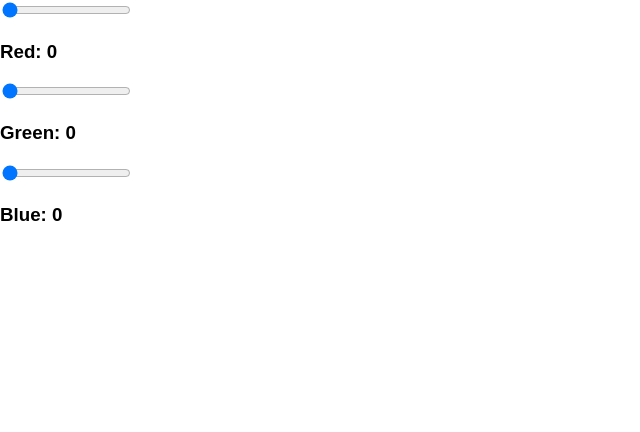
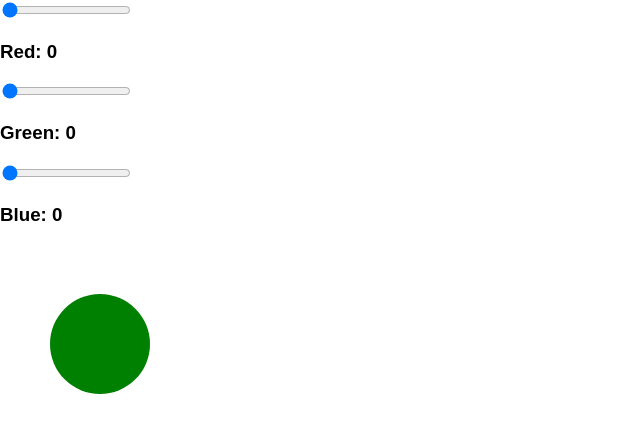
Before and after one commit to leonardo-vargas-de-paula/react-rgb, a React (Create React App) app: page / in a window 1280 px wide. Shown: the top 432 px of the page, without its empty margins (0-640 px from the left). Built offline with nearby package versions, Linux system fonts and the light colour scheme.

Commit message:
feat: adiciona uma forma geometrica de circulo

```diff
--- a/src/App.js
+++ b/src/App.js
@@ -17,6 +17,12 @@ function App() {
     setBlue(parseInt(target.value));
   }
 
+  const SVGShape = () => (
+    <svg width="200" height="200" viewBox="0 0 200 200">
+      <circle cx="100" cy="100" r="50" fill="green" />
+    </svg>
+  );
+
   return (
     <>
       <input type="range" min="0" max="255" value={red} onChange={changeToRed} />
@@ -27,6 +33,10 @@ function App() {
 
       <input type="range" min="0" max="255" value={blue} onChange={changeToBlue} />
       <h3>Blue: {blue}</h3>
+
+      <div>
+        <SVGShape />
+      </div>
     </>
 
   );
```
